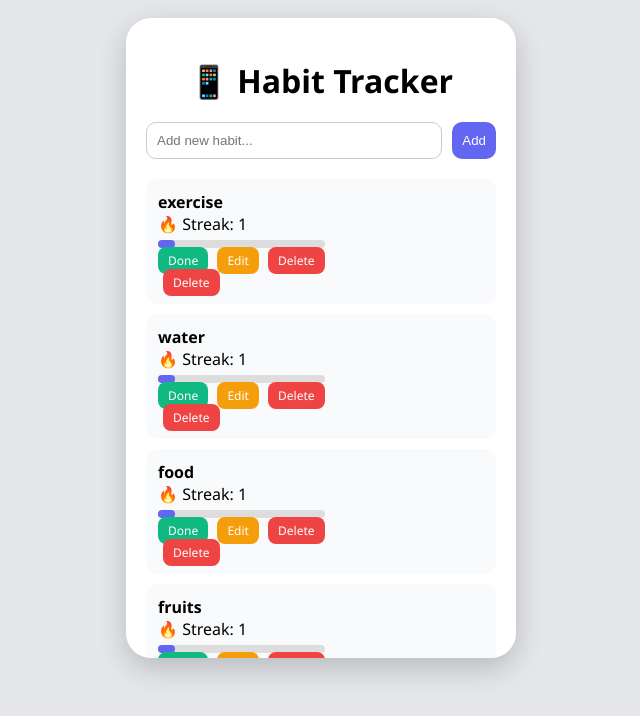
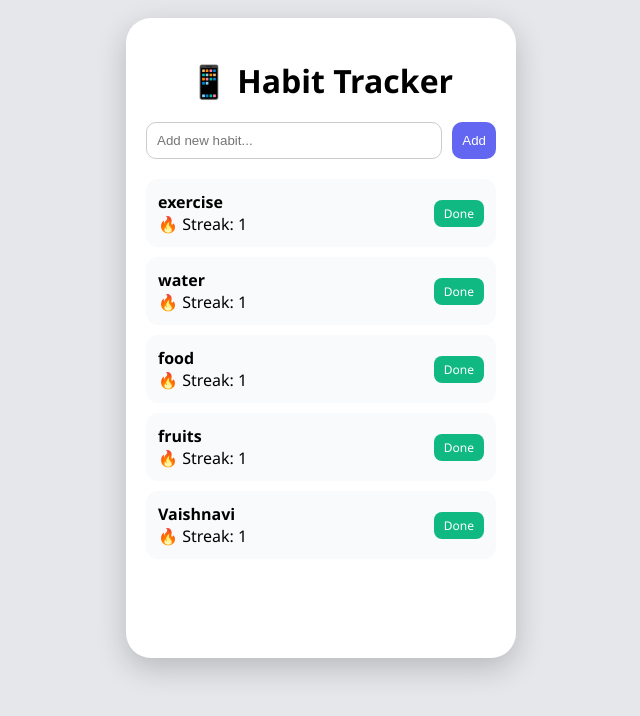
Before and after one commit to VaishnaviNakka2006/habit-tracker, a Flask app: page / in a window 1280 px wide. Shown: the part 145-861 px from the top of the page, without its empty margins (319-959 px from the left). Run offline with Flask 3, Linux system fonts and the light colour scheme; data comes from the database, SQL or seed files in the repository.

Commit message:
Added ei

```diff
--- a/app.py
+++ b/app.py
@@ -8,60 +8,10 @@
     return sqlite3.connect("habits.db")
 
 # create table
-@app.route("/signup", methods=["POST"])
-def signup():
-    username = request.form["username"]
-    password = request.form["password"]
-
-    conn = get_db()
-    conn.execute(
-        "INSERT INTO users (username, password) VALUES (?,?)",
-        (username, password)
-    )
-    conn.commit()
-
-    return redirect("/")
-from flask import session
-
-app.secret_key = "secret123"
-
-@app.route("/login", methods=["POST"])
-def login():
-    username = request.form["username"]
-    password = request.form["password"]
-
-    conn = get_db()
-    user = conn.execute(
-        "SELECT * FROM users WHERE username=? AND password=?",
-        (username, password)
-    ).fetchone()
-
-    if user:
-        session["user_id"] = user[0]
-
-    return redirect("/")
 with get_db() as conn:
     conn.execute("""
     CREATE TABLE IF NOT EXISTS habits(
         id INTEGER PRIMARY KEY,
-        name TEXT,
-        streak INTEGER,
-        last_done TEXT
-    )
-    """)
-with get_db() as conn:
-    conn.execute("""
-    CREATE TABLE IF NOT EXISTS users(
-        id INTEGER PRIMARY KEY,
-        username TEXT,
-        password TEXT
-    )
-    """)
-
-    conn.execute("""
-    CREATE TABLE IF NOT EXISTS habits(
-        id INTEGER PRIMARY KEY,
-        user_id INTEGER,
         name TEXT,
         streak INTEGER,
         last_done TEXT
@@ -118,24 +68,6 @@
     conn.commit()
 
     return redirect("/")
-@app.route("/delete/<int:id>")
-def delete(id):
-    conn = get_db()
-    conn.execute("DELETE FROM habits WHERE id=?", (id,))
-    conn.commit()
-    return redirect("/")
-@app.route("/edit/<int:id>", methods=["GET", "POST"])
-def edit(id):
-    conn = get_db()
-
-    if request.method == "POST":
-        new_name = request.form["name"]
-        conn.execute("UPDATE habits SET name=? WHERE id=?", (new_name, id))
-        conn.commit()
-        return redirect("/")
-
-    habit = conn.execute("SELECT * FROM habits WHERE id=?", (id,)).fetchone()
-    return render_template("edit.html", habit=habit)
 
 if __name__ == "__main__":
-    app.run(host="0.0.0.0", port=10000)
+    app.run(debug=True)
--- a/static/style.css
+++ b/static/style.css
@@ -81,45 +81,3 @@
 .done-btn:hover {
     background: #059669;
 }
-
-.delete-btn {
-    background: #ef4444;
-    color: white;
-    padding: 5px 10px;
-    border-radius: 8px;
-    text-decoration: none;
-    font-size: 12px;
-    margin-left: 5px;
-}
-
-.delete-btn:hover {
-    background: #dc2626;
-}
-
-.edit-btn {
-    background: #f59e0b;
-    color: white;
-    padding: 5px 10px;
-    border-radius: 8px;
-    text-decoration: none;
-    font-size: 12px;
-    margin-left: 5px;
-}
-
-.edit-btn:hover {
-    background: #d97706;
-}
-
-.progress {
-    width: 100%;
-    height: 8px;
-    background: #ddd;
-    border-radius: 10px;
-    margin-top: 5px;
-}
-
-.progress-bar {
-    height: 8px;
-    background: #6366f1;
-    border-radius: 10px;
-}
--- a/templates/index.html
+++ b/templates/index.html
@@ -20,18 +20,8 @@
             <div>
                 <strong>{{ habit[1] }}</strong><br>
                 🔥 Streak: {{ habit[2] }}
-                <div class="progress">
-                    <div class="progress-bar" style="width: {{ habit[2]*10 }}%"></div>
             </div>
-        <div>
-    <a class="done-btn" href="/done/{{ habit[0] }}">Done</a>
-    <a class="edit-btn" href="/edit/{{ habit[0] }}">Edit</a>
-    <a class="delete-btn" href="/delete/{{ habit[0] }}">Delete</a>
-    <div>
-</div>
-    <a class="delete-btn" href="/delete/{{ habit[0] }}">Delete</a>
-</div>
-
+            <a class="done-btn" href="/done/{{ habit[0] }}">Done</a>
         </li>
         {% endfor %}
     </ul>
```
